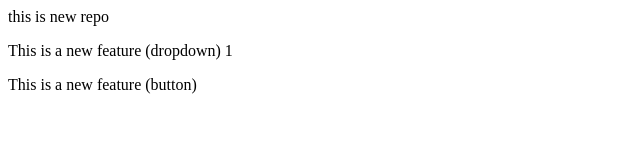
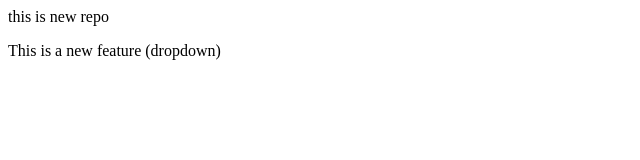
Before and after one commit to Vishwajeet8100/localrepo, a plain HTML site: page index.html in a window 1280 px wide. Shown: the whole page, without its empty margins (0-640 px from the left). Drawn offline with Linux system fonts and the light colour scheme.

Commit message:
featrue 1

```diff
--- a/index.html
+++ b/index.html
@@ -1,3 +1,2 @@
 <p> this is new repo </p>
-<p> This is a new feature (dropdown) 1</p>
-<p> This is a new feature (button) </p>
+<p> This is a new feature (dropdown) </p>
```
